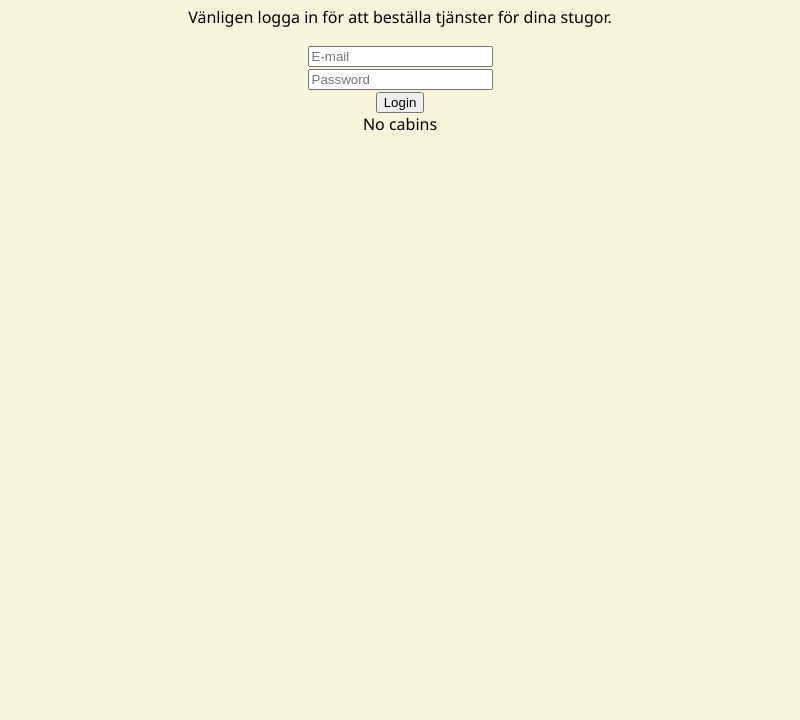
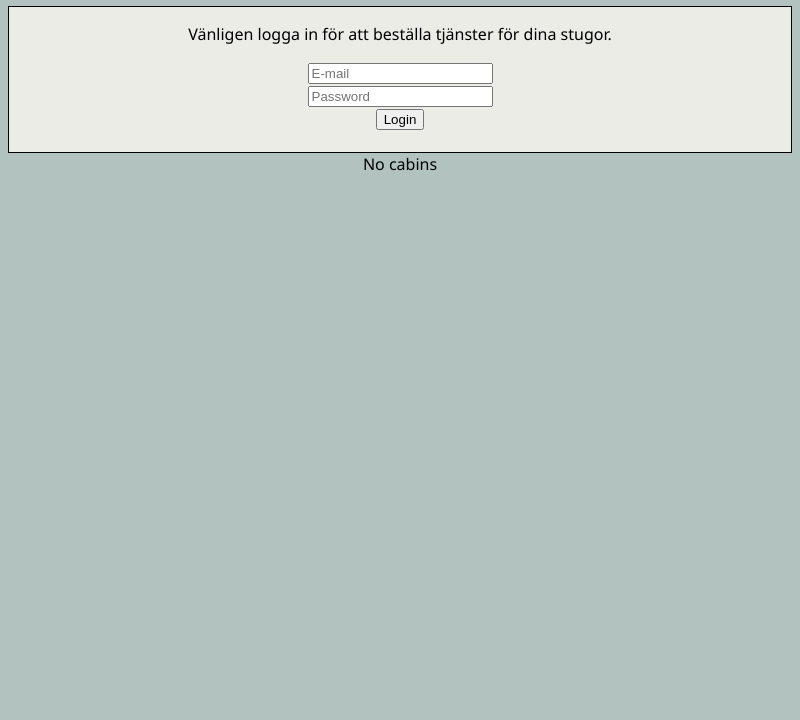
Before and after one commit to jaht1/WoM-frontend, an Electron app: page index.html in a window 800 px wide. Shown: the part 80-800 px from the top of the page. Drawn offline with Linux system fonts and the light colour scheme; no server answers.

Commit message:
mer design

```diff
--- a/index.html
+++ b/index.html
@@ -11,12 +11,12 @@
 
 <body>
   <h1>Stugtjänster Ab</h1>
-  <p>Vänligen logga in för att beställa tjänster för dina stugor.</p>
   <div id="login">
+    <p>Vänligen logga in för att beställa tjänster för dina stugor.</p>
     <input id="email" placeholder="E-mail"><br>
     <input type="password" id="password" placeholder="Password"><br>
-    <input id="btn-login" type="button" value="Login">
-    <div id="msg" style="color:red;"></div>
+    <input id="btn-login" type="button" value="Login"><br>
+    <br><div id="msg" style="color:red;"></div>
   </div>
 
   <div id="cabins">No cabins</div>
--- a/style.css
+++ b/style.css
@@ -1,5 +1,10 @@
 body {
-  background-color: beige;
+  background-color: #b2c2bf;
   text-align: center;
   font-family: 'Segoe UI', Tahoma, Geneva, Verdana, sans-serif;
 }
+
+#login {
+  border:1px solid black;
+  background-color: #eaece5;
+}
```
